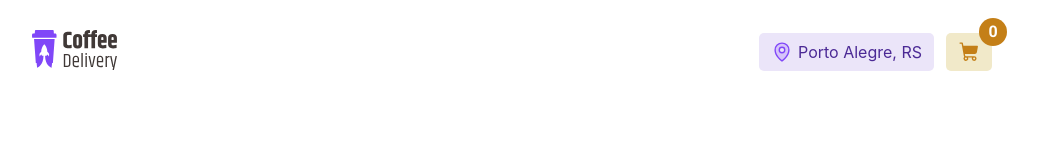
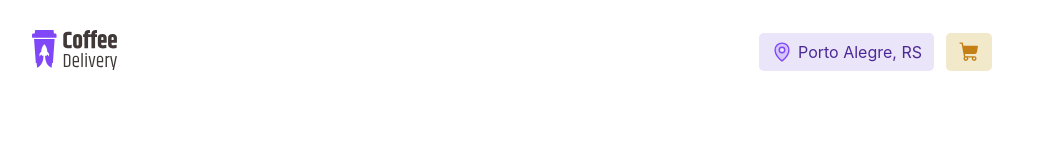
Before and after one commit to luisgustavofaria/coffee-delivery, a React (Vite) app: page / in a window 1280 px wide. Shown: the top 160 px of the page, without its empty margins (128-1166 px from the left). Built offline with nearby package versions, Linux system fonts and the light colour scheme.

Commit message:
set total de item somados

```diff
--- a/src/components/Header/index.tsx
+++ b/src/components/Header/index.tsx
@@ -29,9 +29,11 @@ export function Header() {
             <ShoppingCart size={22} weight="fill" color="#C47F17" />
           </DivShoppingCart>
         </NavLink>
-        <CounterCoffees>
-          <span>{totalItems}</span>
-        </CounterCoffees>
+        {totalItems > 0 && (
+          <CounterCoffees>
+            <span>{totalItems}</span>
+          </CounterCoffees>
+        )}
       </Aside>
     </ContainerHeader>
   );
--- a/src/layouts/DefaultLayout.tsx
+++ b/src/layouts/DefaultLayout.tsx
@@ -8,7 +8,8 @@ export function DefaultLayout() {
   const [totalItems, setTotalItems] = useState(0);
 
   function addToCart(quantity: number): void {
-    setTotalItems(quantity);
+    const newTotalItems = totalItems + quantity;
+    setTotalItems(newTotalItems);
   }
 
   return (
```
